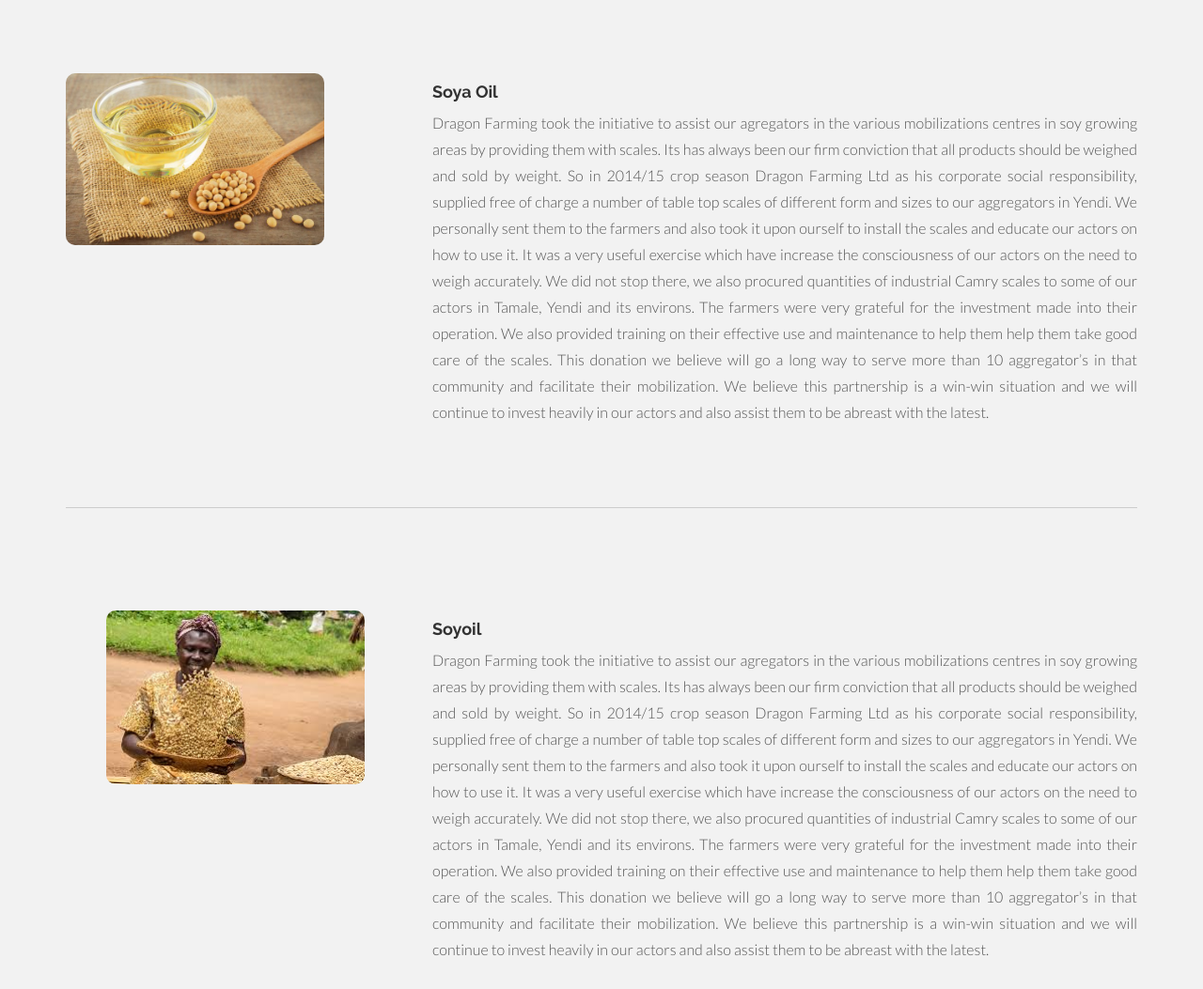
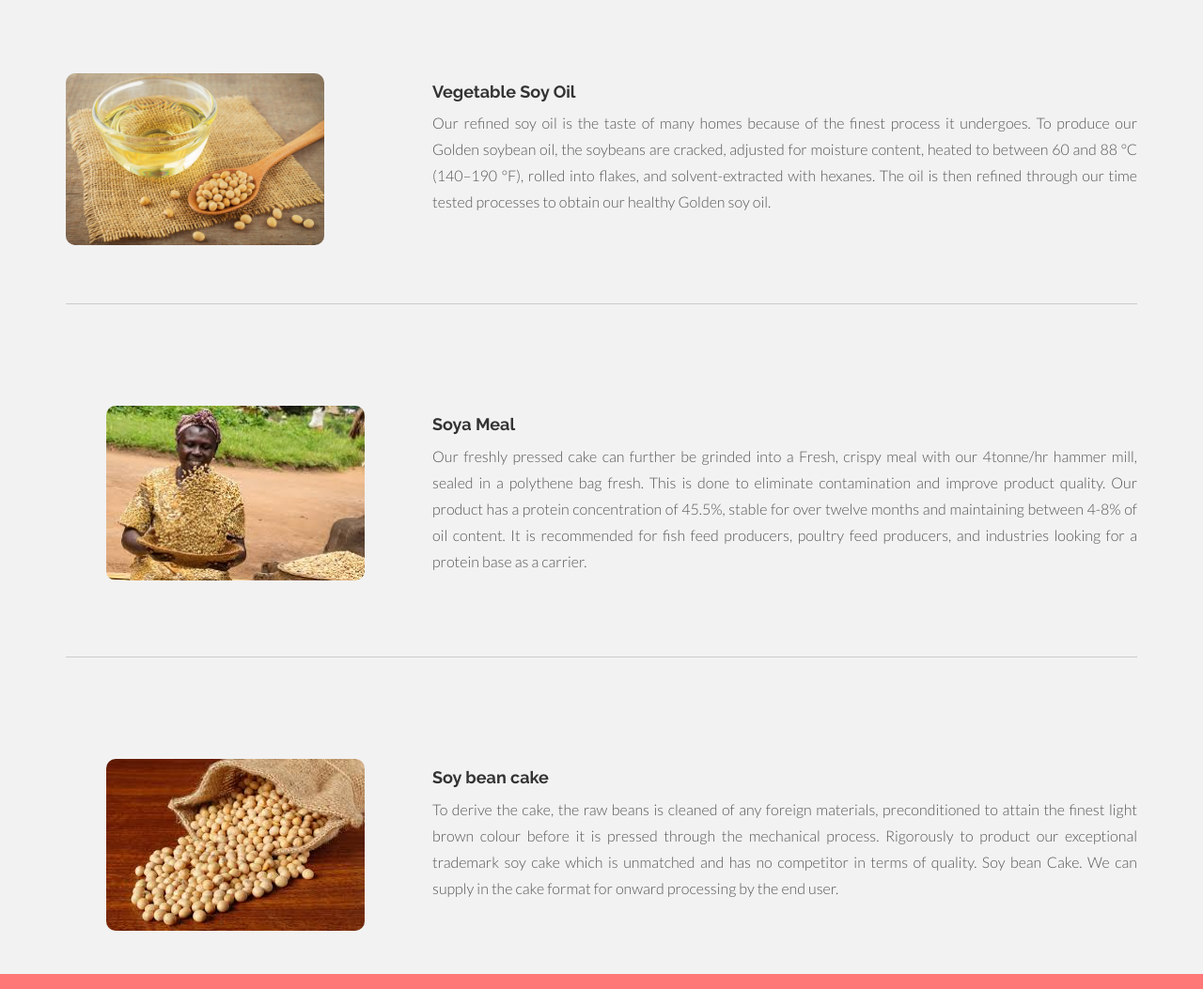
Before and after one commit to dragon-farming/dragon-Pharming, a plain HTML site: page products.html in a window 1280 px wide. Shown: the part 224-1277 px from the top of the page at 94% size. Drawn offline with nearby package versions, Linux system fonts and the light colour scheme.

Commit message:
Updates made to index.html and products.html

```diff
--- a/products.html
+++ b/products.html
@@ -69,21 +69,9 @@
 					<img class="product-imgs" src="assets/img/soyaoil.jpg" alt="">
 				</div><!-- col-lg-6 -->
 				<div class="col-lg-8 col-sm-8">
-					<h4>Soya Oil</h4>
+					<h4>Vegetable Soy Oil</h4>
 					<p style="text-align: justify;">
-							Dragon Farming took the initiative to assist our agregators in the various mobilizations centres
-							in soy growing areas by providing them with scales. Its has always been our firm conviction that
-							all products should be weighed and sold by weight. So in 2014/15 crop season Dragon Farming Ltd
-							as his corporate social responsibility, supplied free of charge a number of table top scales of
-							different form and sizes to our aggregators in Yendi. We personally sent them to the farmers and
-							also took it upon ourself to install the scales and educate our actors on how to use it. It was a
-							very useful exercise which have increase the consciousness of our actors on the need to weigh accurately.
-							We did not stop there, we also procured quantities of industrial Camry scales to some of our actors in Tamale,
-							Yendi and its environs. The farmers were very grateful for the investment made into their operation.
-							We also provided training on their effective use and maintenance to help them help them take good
-							care of the scales. This donation we believe will go a long way to serve more than 10 aggregator’s
-							in that community and facilitate their mobilization. We believe this partnership is a win-win situation
-							and we will continue to invest heavily in our actors and also assist them to be abreast with the latest.
+							Our refined soy oil is the taste of many homes because of the finest process it undergoes. To produce our Golden soybean oil, the soybeans are cracked, adjusted for moisture content, heated to between 60 and 88 °C (140–190 °F), rolled into flakes, and solvent-extracted with hexanes. The oil is then refined through our time tested processes to obtain our healthy Golden soy oil.
 					 </p>
 				</div>
 			</div><!-- row -->
@@ -98,21 +86,9 @@
 					<img class="product-imgs" src="assets/img/soyoil.jpg" alt="">
 				</div><!-- col-lg-6 -->
 				<div class="col-lg-8 col-sm-8">
-					<h4>Soyoil</h4>
+					<h4>Soya Meal</h4>
 					<p style="text-align: justify;">
-							Dragon Farming took the initiative to assist our agregators in the various mobilizations centres
-							in soy growing areas by providing them with scales. Its has always been our firm conviction that
-							all products should be weighed and sold by weight. So in 2014/15 crop season Dragon Farming Ltd
-							as his corporate social responsibility, supplied free of charge a number of table top scales of
-							different form and sizes to our aggregators in Yendi. We personally sent them to the farmers and
-							also took it upon ourself to install the scales and educate our actors on how to use it. It was a
-							very useful exercise which have increase the consciousness of our actors on the need to weigh accurately.
-							We did not stop there, we also procured quantities of industrial Camry scales to some of our actors in Tamale,
-							Yendi and its environs. The farmers were very grateful for the investment made into their operation.
-							We also provided training on their effective use and maintenance to help them help them take good
-							care of the scales. This donation we believe will go a long way to serve more than 10 aggregator’s
-							in that community and facilitate their mobilization. We believe this partnership is a win-win situation
-							and we will continue to invest heavily in our actors and also assist them to be abreast with the latest.
+							Our freshly pressed cake can further be grinded into a Fresh, crispy meal with our 4tonne/hr hammer mill, sealed in a polythene bag fresh. This is done to eliminate contamination and improve product quality. Our product has a protein concentration of 45.5%, stable for over twelve months and maintaining between 4-8% of oil content. It is recommended for fish feed producers, poultry feed producers, and industries looking for a protein base as a carrier.
 					 </p>
 				</div>
 			</div><!-- row -->
@@ -127,21 +103,9 @@
 					<img class="product-imgs" src="assets/img/soymeal.jpg" alt="">
 				</div><!-- col-lg-6 -->
 				<div class="col-lg-8 col-lg-8">
-					<h4>Soy Meal/Cake</h4>
+					<h4>Soy bean cake</h4>
 					<p style="text-align: justify;">
-							Dragon Farming took the initiative to assist our agregators in the various mobilizations centres
-							in soy growing areas by providing them with scales. Its has always been our firm conviction that
-							all products should be weighed and sold by weight. So in 2014/15 crop season Dragon Farming Ltd
-							as his corporate social responsibility, supplied free of charge a number of table top scales of
-							different form and sizes to our aggregators in Yendi. We personally sent them to the farmers and
-							also took it upon ourself to install the scales and educate our actors on how to use it. It was a
-							very useful exercise which have increase the consciousness of our actors on the need to weigh accurately.
-							We did not stop there, we also procured quantities of industrial Camry scales to some of our actors in Tamale,
-							Yendi and its environs. The farmers were very grateful for the investment made into their operation.
-							We also provided training on their effective use and maintenance to help them help them take good
-							care of the scales. This donation we believe will go a long way to serve more than 10 aggregator’s
-							in that community and facilitate their mobilization. We believe this partnership is a win-win situation
-							and we will continue to invest heavily in our actors and also assist them to be abreast with the latest.
+							To derive the cake, the raw beans is cleaned of any foreign materials, preconditioned to attain the finest light brown colour before it is pressed through the mechanical process. Rigorously to product our exceptional trademark soy cake which is unmatched and has no competitor in terms of quality. Soy bean Cake. We can supply in the cake format for onward processing by the end user.
 					 </p>
 				</div>
 			</div><!-- row -->
```
Also changed, not shown: index.html (+8 -13 lines).
